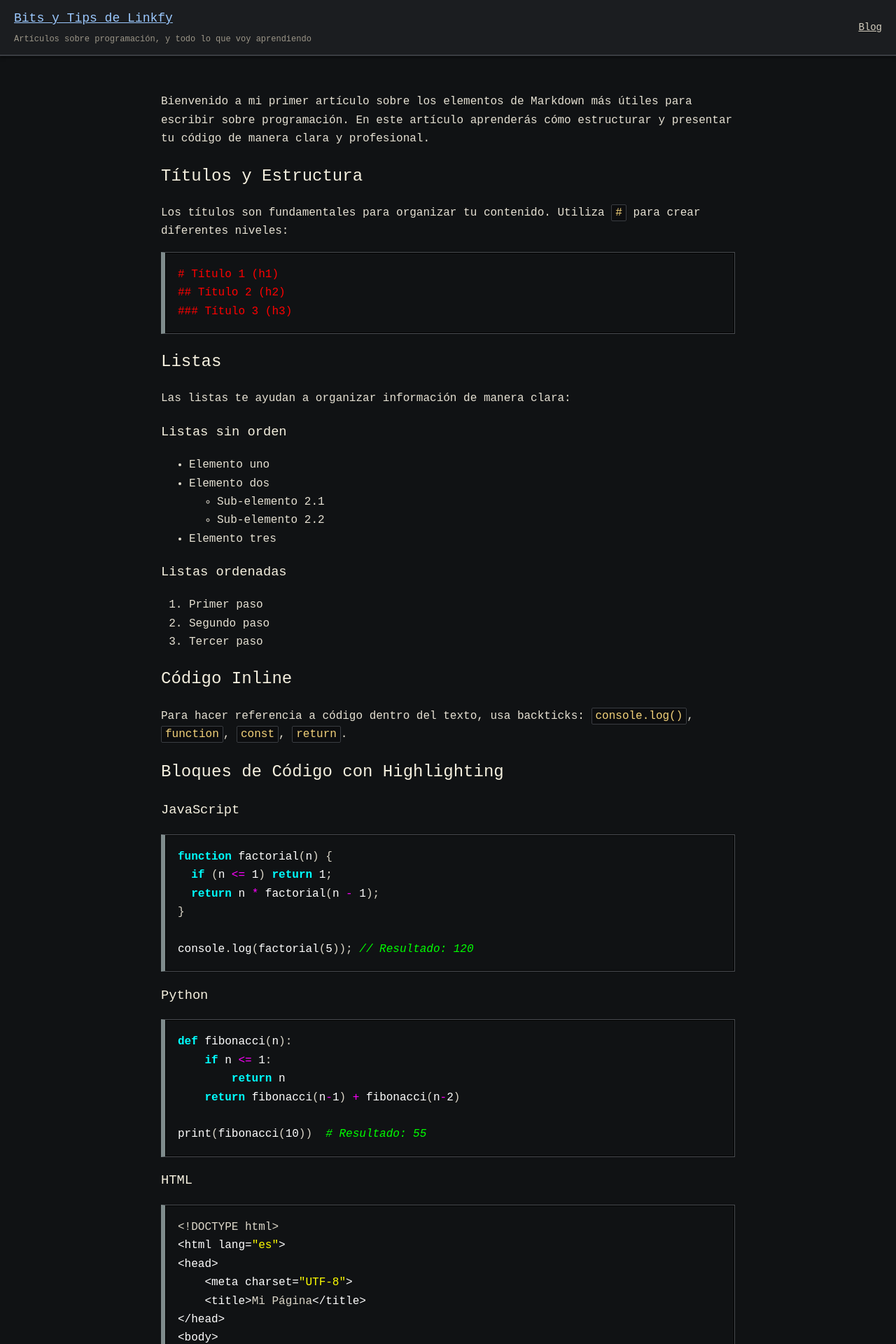
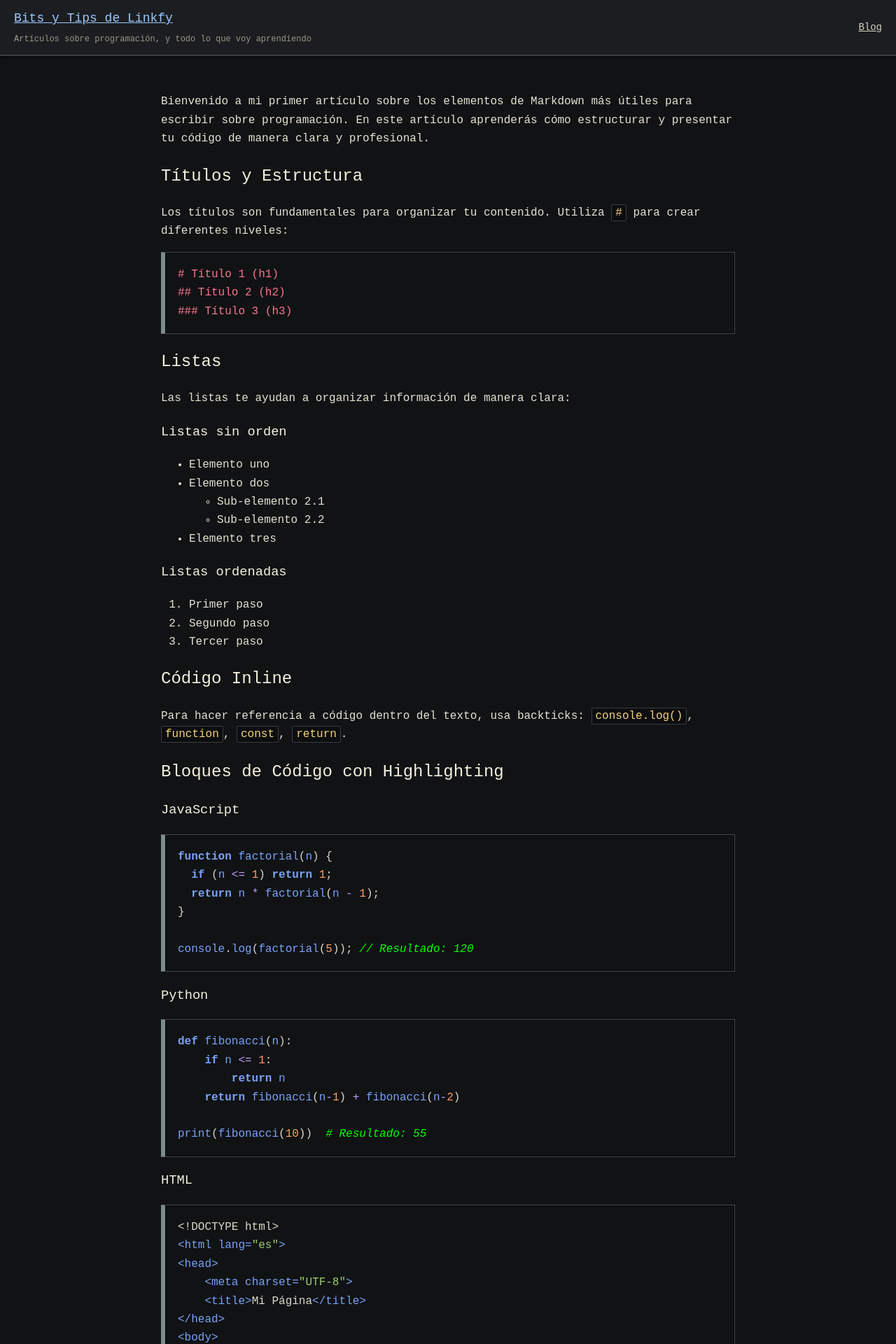
Before and after one commit to linkfy/bitsytips, a Jekyll site: the page built from _posts/2026-04-30-mi-primer-articulo.md, in a window 1280 px wide. Shown: the top 1920 px of the page at 70% size. Built offline with Jekyll 4.4.1, drawn with Linux system fonts in a browser that asks for light colours.

Commit message:
Update theme

```diff
--- a/assets/css/style.scss
+++ b/assets/css/style.scss
@@ -169,50 +169,50 @@ pre code {
   color: inherit;
 }
 
-/* Syntax Highlighting con Rouge - Tema Retro Alto Contraste */
+/* Syntax Highlighting con Rouge - Tema Tokyo Night Blue */
 /* Comentarios - Verde fluorescente */
 .c, .cm, .c1, .cs {
   color: #00ff00;
   font-style: italic;
 }
 
-/* Strings - Amarillo brillante */
+/* Strings - Verde suave */
 .s, .sa, .sb, .sc, .dl, .sd, .s1, .s2, .se, .sh, .si, .sx, .sr, .ss {
-  color: #ffff00;
+  color: #9ece6a;
 }
 
-/* Keywords - Cyan/Cian brillante */
+/* Keywords - Azul/Púrpura */
 .k, .kc, .kd, .kn, .kp, .kr, .kt {
-  color: #00ffff;
+  color: #7aa2f7;
   font-weight: bold;
 }
 
-/* Operadores - Magenta */
+/* Operadores - Rosa suave */
 .o, .om {
-  color: #ff00ff;
+  color: #bb9af7;
 }
 
-/* Nombres - Funciones, clases, variables - Blanco */
+/* Nombres - Funciones, clases, variables - Azul claro */
 .n, .na, .nb, .nc, .no, .nd, .ni, .ne, .nf, .nl, .nn, .nx, .py, .nt, .nv, .vc, .vg, .vi, .vm {
-  color: #ffffff;
+  color: #7aa2f7;
 }
 
-/* Números - Blanco */
+/* Números - Naranja suave */
 .m, .mf, .mh, .mi, .il, .mo {
-  color: #ffffff;
+  color: #ff9e64;
 }
 
 /* Tipos de dato */
 .bp, .fm {
-  color: #00ffff;
+  color: #7aa2f7;
 }
 
-/* Errores/Tags HTML - Rojo brillante */
+/* Errores/Tags - Rojo suave */
 .err, .g, .gd, .ge, .gr, .gh, .gi, .go, .gp, .gs, .gt, .gu {
-  color: #ff0000;
+  color: #f7768e;
 }
 
-/* Highlighted line */
+/* Resaltado */
 .highlight {
   background: transparent;
 }
```
